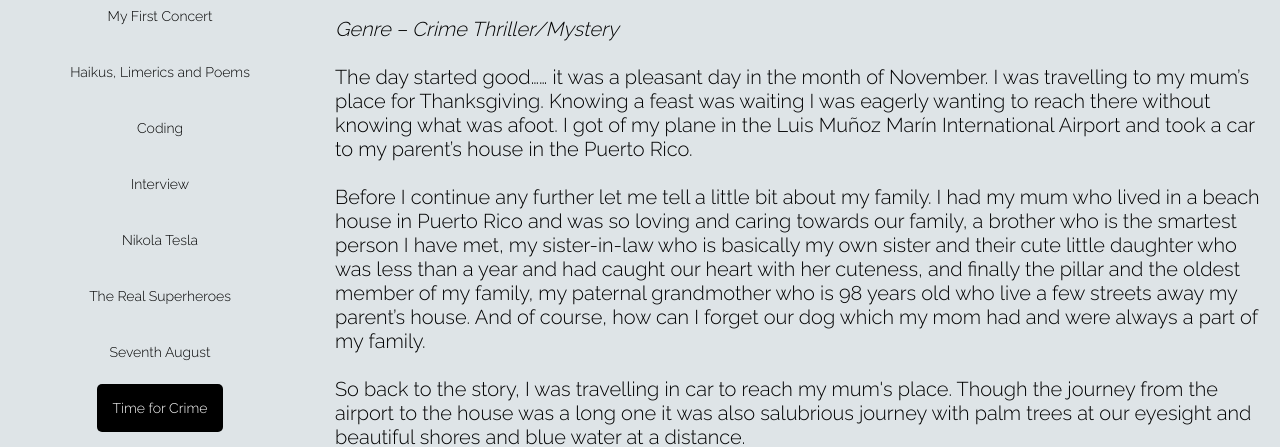
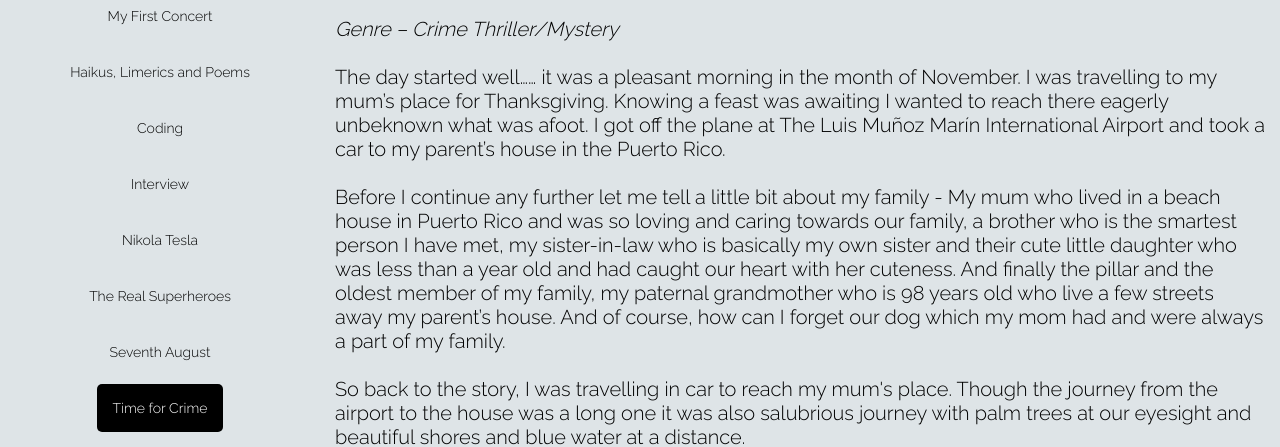
Before and after one commit to The-Blah/The-Blah.github.io, a plain HTML site: page edition4/tfc.html in a window 1280 px wide. Shown: the part 379-826 px from the top of the page. Drawn offline with Linux system fonts and the light colour scheme; a web font is replaced by a local one.

Commit message:
Update tfc.html

```diff
--- a/edition4/tfc.html
+++ b/edition4/tfc.html
@@ -84,15 +84,15 @@
                     <p style="font-size: 20px;">
                         <i>Genre – Crime Thriller/Mystery</i>
                         <br><br>
-                        The day started good…… it was a pleasant day in the month of November. I was travelling to my
-                        mum’s place for Thanksgiving. Knowing a feast was waiting I was eagerly wanting to reach there
-                        without knowing what was afoot. I got of my plane in the Luis Muñoz Marín International Airport
+                        The day started well…… it was a pleasant morning in the month of November. I was travelling to my
+                        mum’s place for Thanksgiving. Knowing a feast was awaiting I wanted to reach there eagerly
+                        unbeknown what was afoot. I got off the plane at The Luis Muñoz Marín International Airport
                         and took a car to my parent’s house in the Puerto Rico.
                         <br><br>
-                        Before I continue any further let me tell a little bit about my family. I had my mum who lived
+                        Before I continue any further let me tell a little bit about my family - My mum who lived
                         in a beach house in Puerto Rico and was so loving and caring towards our family, a brother who
                         is the smartest person I have met, my sister-in-law who is basically my own sister and their
-                        cute little daughter who was less than a year and had caught our heart with her cuteness, and
+                        cute little daughter who was less than a year old and had caught our heart with her cuteness. And
                         finally the pillar and the oldest member of my family, my paternal grandmother who is 98 years
                         old who live a few streets away my parent’s house. And of course, how can I forget our dog which
                         my mom had and were always a part of my family.
@@ -104,18 +104,19 @@
                         I was travelling from Nevada while my brother’s family was coming from California. We had
                         planned to meet at our parents place the day before thanksgiving that was 24th November. Both of
                         our planes were supposed to arrive at 3 pm but my plane got delayed due to technical issues.
-                        Hence, he had got to the house before me.
+                        Hence, they had reached the house before me.
                         <br><br>
-                        After a dreadfully tedious journey I was really happy to finally be home. I got of the car only
+                        After a dreadfully tedious journey I was really happy to finally be home. I got of the car, only
                         to see that my brother’s family was waiting in the front lawn. I walked towards them to ask why
-                        they were waiting there. I asked and they answered “the door is locked outside and we she has
+                        they were waiting there. They answered, “The door is locked outside and we she has
                         gone out to get groceries. And I think even our cook, nurse and the maid have taken the day off
-                        because of thanksgiving. So we were wondering if you would have any spare keys?” and I replied
-                        “Sure I have one, will open the door, but instead of waiting you could have asked our neighbor
-                        as they always have one”
+                        because of thanksgiving. Would you happen to have a pair of spare keys?”
+                        “Sure I have a pair, but instead of waiting you could have asked the neighbours as they always have
+                        one”, I replied courteously.
+
                         <br><br>
-                        I opened the door and to my awful surprise I found my mom dead on the floor. All of us rushed
-                        down to the hall, but unfortunately, we were too late. She was dead before we got there.
+                        I opened the door and to my awful surprise I found my mom lying flat on the floor. All of us rushed
+                        down to the hall, but unfortunately, we were too late. She was gone before we got there.
                         <br><br>
                         To be continued...
                     </p>
```
